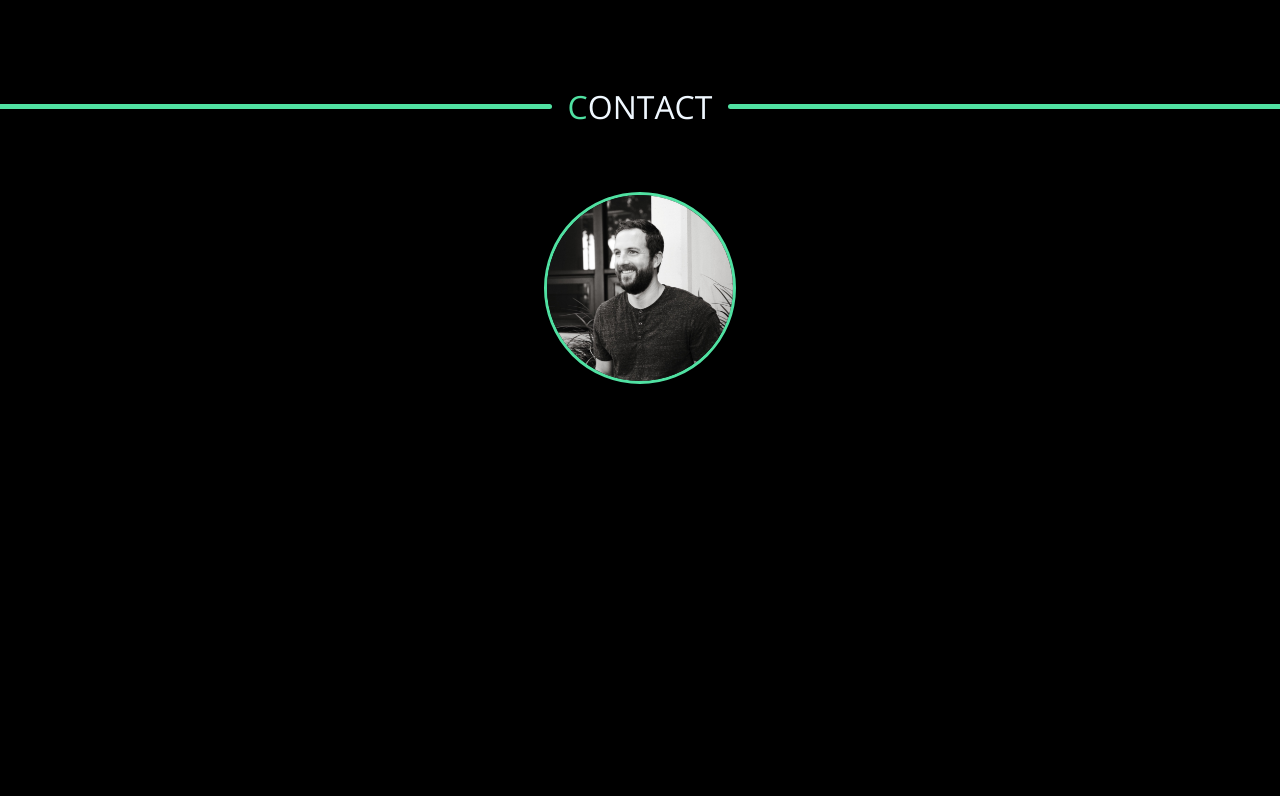
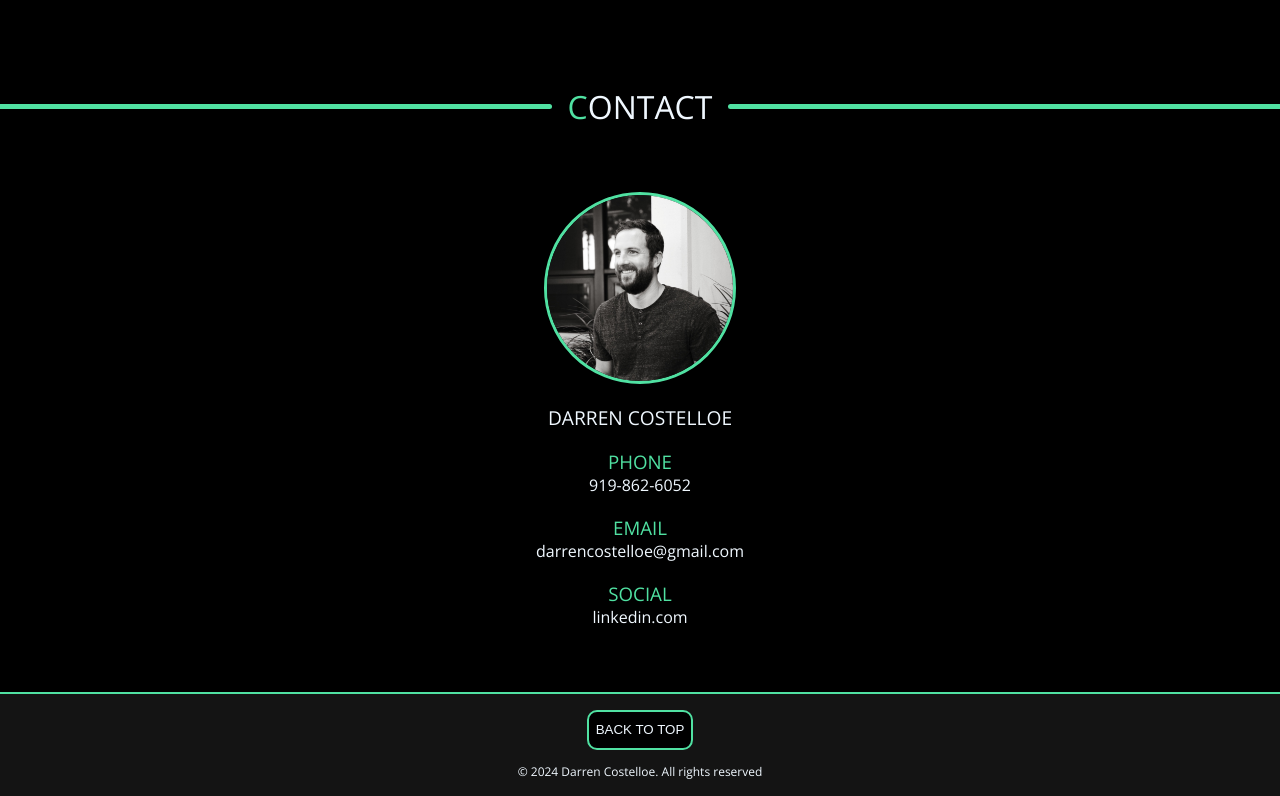
Before and after one commit to Sparlinski/frontend-portfolio, a plain HTML site: page index.html in a window 1280 px wide. Shown: the part 10980-11776 px from the top of the page. Before the commit the page ends 11364 px from the top, so only its background shows below. Drawn offline with nearby package versions, Linux system fonts and the light colour scheme.

Commit message:
Added Contact content and layout and added Footer with back to top java functionality

```diff
--- a/index.html
+++ b/index.html
@@ -269,9 +269,7 @@
 
         </section>
 
-</main>
-
-<footer>
+        <section class="contact_info_sec">
 
             <div class="section_container centered_h">
                 <span class="section_seperator_left"></span>
@@ -280,6 +278,22 @@
             </div>
 
             <img src="images/profile.jpeg" alt="Darren Costelloe" class="contact_img">
+            <h2 class="contact_name">DARREN COSTELLOE</h2>
+            <h3 class="contact_info_h">PHONE</h3>
+            <p class="contact_info">919-862-6052</p>
+            <h3 class="contact_info_h">EMAIL</h3>
+            <p class="contact_info">darrencostelloe@gmail.com</p>
+            <h3 class="contact_info_h">SOCIAL</h3>
+            <p class="contact_info">linkedin.com</p>
+
+        </section>
+
+    </main>
+
+    <footer>
+
+        <button class="back_to_top">BACK TO TOP</button>
+        <p class="footer_p">© 2024 Darren Costelloe. All rights reserved</p>
 
     </footer>
 
--- a/script.js
+++ b/script.js
@@ -59,3 +59,12 @@ const autoType = () => {
 };
 
 autoType();
+
+/* BACK TO TOP FUNCTION */
+
+const backToTop = document.querySelector('.back_to_top');
+
+backToTop.onclick = function(e) {
+    e.preventDefault();
+    window.scrollTo({top: 0, behavior: 'smooth'});
+}
--- a/style.css
+++ b/style.css
@@ -27,7 +27,13 @@ body {
     z-index: -1;
 }
 
+/*  */
+/*  */
+/*  */
 /* HEADER */
+/*  */
+/*  */
+/*  */
 
 header {
     display: flex;
@@ -95,16 +101,13 @@ header {
     transform: translate(-50%, -50%) rotate(-45deg);
 }
 
-
-
-
-
-
+/*  */
+/*  */
+/*  */
 /* MAIN */
-
-
-
-
+/*  */
+/*  */
+/*  */
 
 h1,
 h2,
@@ -174,16 +177,13 @@ h2,
     }
 }
 
-
-
-
-
+/*  */
+/*  */
+/*  */
 /* ABOUT */
-
-
-
-
-
+/*  */
+/*  */
+/*  */
 
 .centered {
     margin: 1em 0;
@@ -205,16 +205,13 @@ h2,
     margin-right: -2em;
 }
 
-
-
-
-
+/*  */
+/*  */
+/*  */
 /* RESUME */
-
-
-
-
-
+/*  */
+/*  */
+/*  */
 
 .section_seperator {
     height: 5px;
@@ -269,17 +266,13 @@ h2,
     margin: 1em 0;
 }
 
-
-
-
-
+/*  */
+/*  */
+/*  */
 /* SKILLS */
-
-
-
-
-
-
+/*  */
+/*  */
+/*  */
 
 .skills_h {
     text-align: center;
@@ -318,16 +311,13 @@ h2,
     margin-top: .5em;
 }
 
-
-
-
-
-
+/*  */
+/*  */
+/*  */
 /* PROJECTS */
-
-
-
-
+/*  */
+/*  */
+/*  */
 
 .project_container {
     display: flex;
@@ -356,17 +346,17 @@ h2,
     color: #50e1a2;
 }
 
+/*  */
+/*  */
+/*  */
+/* CONTACT */
+/*  */
+/*  */
+/*  */
 
-
-
-
-/* CONTACT */
-
-
-
-
-
-
+.contact_info_sec {
+    text-align: center;
+}
 
 .contact_img {
     display: block;
@@ -378,3 +368,46 @@ h2,
     margin: auto;
     border: 3px solid #50e1a2;
 }
+
+.contact_name {
+    margin-top: 1em;
+}
+
+.contact_info_h {
+ color: #50e1a2;
+ margin-top: 1em;
+}
+
+/*  */
+/*  */
+/*  */
+/* FOOTER */
+/*  */
+/*  */
+/*  */
+
+footer {
+    display: flex;
+    flex-direction: column;
+    align-items: center;
+    margin: 4em -2em 0 -2em;
+    padding: 1em 0;
+    border: 2px solid #50e1a2;
+    border-style: solid none none none;
+    background-color: rgb(20, 20, 20);
+}
+
+.back_to_top {
+    margin-bottom: 1em;
+    height: 3em;
+    width: 8em;
+    border-radius: 10px;
+    border: 2px solid  #50e1a2;
+    background-color: black;
+    color: aliceblue;
+}
+
+.footer_p {
+    text-align: center;
+    font-size: .75rem;
+}
```
Lines whose indentation alone changed are shown as unchanged.
